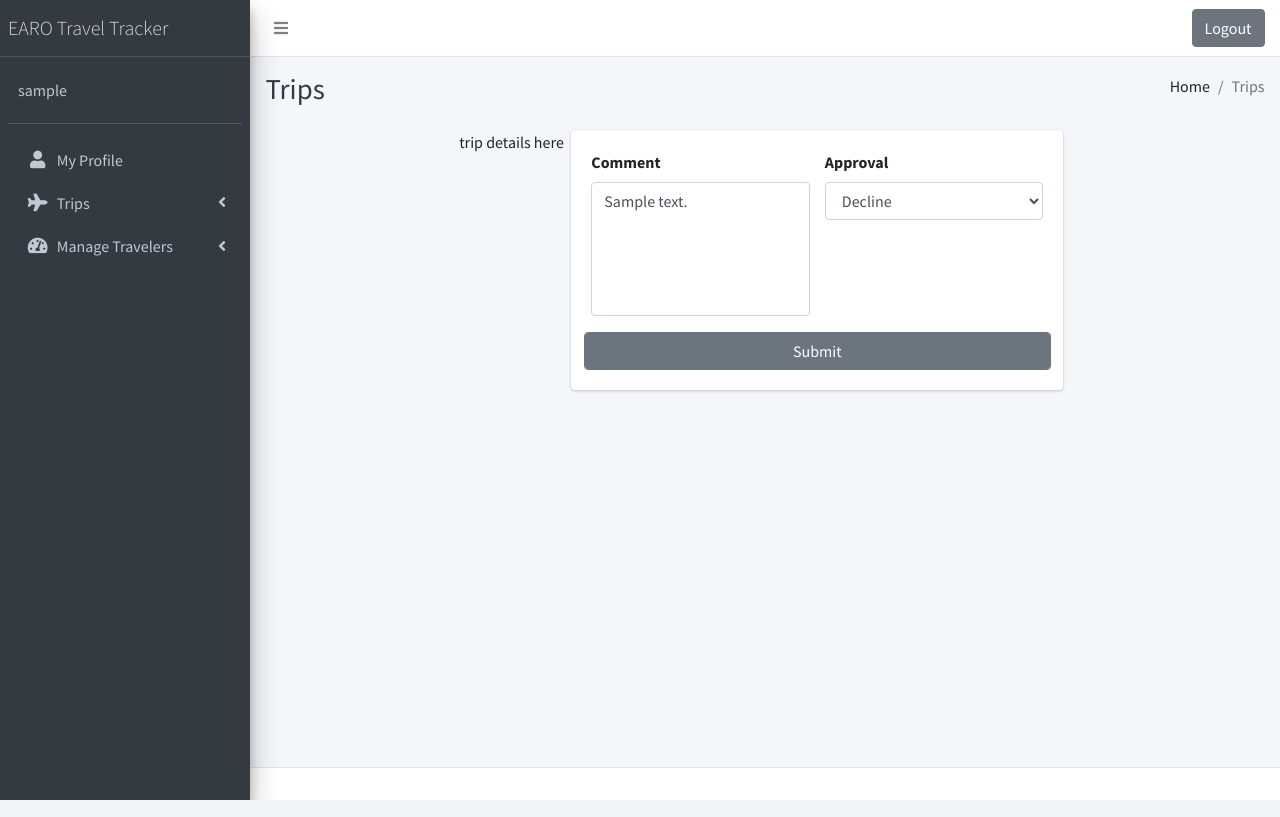
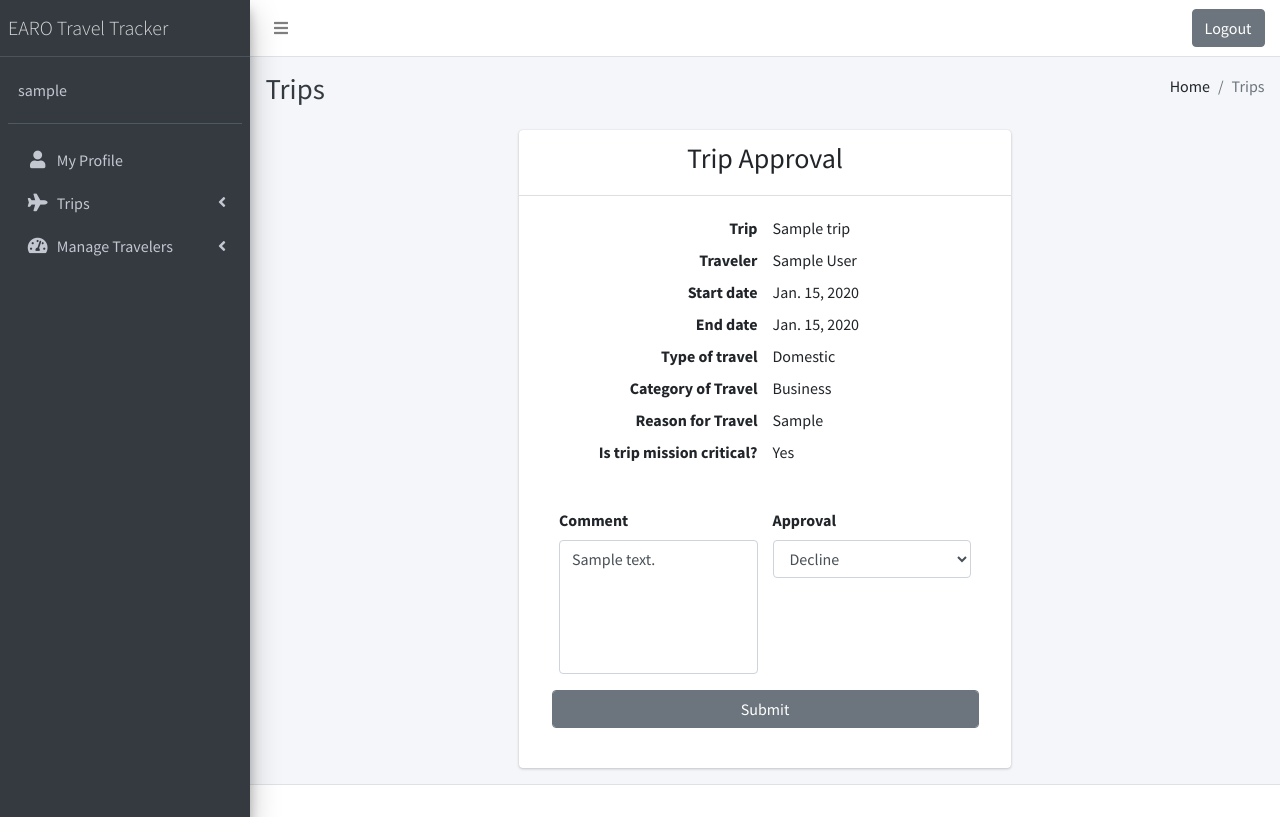
Before and after one commit to d-mwenda/earo_travel_tracker, a Django app: a page that uses backend/earo_travel_tracker/templates/render_form.html in a window 1280 px wide. Run offline with Django 3.2, Linux system fonts and the light colour scheme; a user stored in the database is signed in; tables that the repository leaves empty hold one stand-in row (values such as "Sample post"); some libraries are stand-ins or nearby versions.

Commit message:
Fixed bug on TripUtilsMixin that was throwing errors when checking if user is approver
Post save signal to listento Trips model to assign permissions to creator

Post save signal to listen to User to create traveler profile on TravelerDetails

fixed view titles on Upcoming, Ongoing and Trips awaiting approval

Allowed approver to view trip details. When approving trip details are also on the view.

Ongoing trips to filter approved trips whose date bind today's date.

```diff
--- a/backend/earo_travel_tracker/templates/render_form.html
+++ b/backend/earo_travel_tracker/templates/render_form.html
@@ -5,7 +5,7 @@
 {% endfor %}
 {% for field in form.visible_fields %}
 {% if field.errors %}
-    <div class="col-sm-12 col-md-6 col-lg-6 col-xs-6">
+    <div class="col-xs-12 col-sm-12 col-md-12 col-lg-6">
         <div class="form-group">
             <label for="{{ field.id_for_label }}">{{ field.label }}</label>
             {{ field | add_class:"form-control is-invalid" }}
@@ -16,7 +16,7 @@
 
     </div>
  {% else %}
-    <div class="col-sm-12 col-md-6 col-lg-6 col-xs-6">
+    <div class="col-xs-12 col-sm-12 col-md-12 col-lg-6">
         <div class="form-group">
             <label for="{{ field.id_for_label }}">{{ field.label }}</label>
             {{ field | add_class:"form-control" }}
--- a/backend/earo_travel_tracker/templates/trip/approve_trip.html
+++ b/backend/earo_travel_tracker/templates/trip/approve_trip.html
@@ -1,9 +1,30 @@
 {% extends "base.html" %}
 
 {% block content %}
-trip details here
 <div class="col-xs-12 col-sm-6 col-md-6 col-lg-6">
-    <div class="card card-primary">
+    <div class="card">
+        <div class="card-header text-center">
+            <h3 card-title>Trip Approval</h3>
+        </div>
+        <div class="card-primary card-body">
+            <dl class="row">
+                <dt class="col-6 text-right">Trip</dt>
+                <dd class="col-6">{{trip_approval.trip.trip_name}}</dd>
+                <dt class="col-6 text-right">Traveler</dt>
+                <dd class="col-6">{{trip_approval.trip.traveler.user_account.first_name}}&nbsp;{{trip_approval.trip.traveler.user_account.last_name}}</dd>
+                <dt class="col-6 text-right">Start date</dt>
+                <dd class="col-6">{{trip_approval.trip.start_date}}</dd>
+                <dt class="col-6 text-right">End date</dt>
+                <dd class="col-6">{{trip_approval.trip.end_date}}</dd>
+                <dt class="col-6 text-right">Type of travel</dt>
+                <dd class="col-6">{{trip_approval.trip.type_of_travel}}</dd>
+                <dt class="col-6 text-right">Category of Travel</dt>
+                <dd class="col-6">{{trip_approval.trip.category_of_travel}}</dd>
+                <dt class="col-6 text-right">Reason for Travel</dt>
+                <dd class="col-6">{{trip_approval.trip.reason_for_travel}}</dd>
+                <dt class="col-6 text-right">Is trip mission critical?</dt>
+                <dd class="col-6">{% if trip_approval.trip.is_mission_critical %} Yes {% else %} No {% endif %}</dd>
+            </dl>
             <form class="" method="POST">
                 <div class="card-body">
                     <div class="row">
@@ -14,4 +35,5 @@ trip details here
             </form>
         </div>
     </div>
+</div>
 {% endblock content %}
--- a/backend/earo_travel_tracker/traveler/__init__.py
+++ b/backend/earo_travel_tracker/traveler/__init__.py
@@ -0,0 +1 @@
+default_app_config = 'traveler.apps.TravelerConfig'
--- a/backend/earo_travel_tracker/traveler/apps.py
+++ b/backend/earo_travel_tracker/traveler/apps.py
@@ -3,3 +3,6 @@ from django.apps import AppConfig
 
 class TravelerConfig(AppConfig):
     name = 'traveler'
+
+    def ready(self):
+        import traveler.signals
--- a/backend/earo_travel_tracker/trip/__init__.py
+++ b/backend/earo_travel_tracker/trip/__init__.py
@@ -0,0 +1 @@
+default_app_config = 'trip.apps.TripConfig'
--- a/backend/earo_travel_tracker/trip/apps.py
+++ b/backend/earo_travel_tracker/trip/apps.py
@@ -1,5 +1,9 @@
 from django.apps import AppConfig
+
 
 
 class TripConfig(AppConfig):
     name = 'trip'
+
+    def ready(self):
+        import trip.signals
--- a/backend/earo_travel_tracker/trip/utils.py
+++ b/backend/earo_travel_tracker/trip/utils.py
@@ -25,13 +25,12 @@ class TripUtilsMixin:
             return self.get_success_url(trip_id)
 
 
-    def get_approver(self):
+    def get_approver(self, traveler):
         """
         Get the approver for the logged on user or return an error is the user has no
         approver set.
         """
         # TODO : user can't be their own approver.
-        traveler = self.get_object().trip.traveler
         if traveler.approver:
             print(traveler.approver)
             return traveler.approver
@@ -54,9 +53,9 @@ class TripUtilsMixin:
             #                             # TODO: make the below a get or borrow idea from form_invalid
             #     return self.get_success_url(self.request.trip_id)
 
-    def user_is_approver(self):
+    def user_is_approver(self, traveler):
         """
         Confirm that the logged on user is the approver for the request.
         """
         user = self.request.user
-        return bool(user == self.get_approver())
+        return bool(user == self.get_approver(traveler))
--- a/backend/earo_travel_tracker/trip/views.py
+++ b/backend/earo_travel_tracker/trip/views.py
@@ -5,7 +5,7 @@ from smtplib import SMTPRecipientsRefused
 from django.views.generic import CreateView, UpdateView, DetailView, DeleteView, ListView
 from django.urls import reverse_lazy
 from django.utils import timezone
-from django.contrib.auth.mixins import LoginRequiredMixin, PermissionRequiredMixin, UserPassesTestMixin
+from django.contrib.auth.mixins import LoginRequiredMixin, UserPassesTestMixin
 from django.core.exceptions import ObjectDoesNotExist
 from django.db import IntegrityError
 from django.db.models import Q
@@ -15,6 +15,8 @@ from django.conf import settings
 
 # Third party imports
 from rest_framework import viewsets
+from guardian.mixins import PermissionRequiredMixin
+from guardian.shortcuts import get_perms
 # Earo_travel_tracker imports
 from traveler.models import TravelerDetails
 from .models import (
@@ -114,12 +116,13 @@ class TripUpdateView(LoginRequiredMixin, UpdateView):
     }
 
 
-class TripDetailView(LoginRequiredMixin, PermissionRequiredMixin, TripUtilsMixin, DetailView):
+class TripDetailView(LoginRequiredMixin, UserPassesTestMixin, TripUtilsMixin, DetailView):
     """
     This class implements the details view for the Trip model.
     """
+    # TODO: check that user is approver or has perm in order to view this view
     model = Trips
-    permission_required = ('view_trips',)
+    return_403 = True
     itinerary_model = TripItinerary
     pk_url_kwarg = 'trip_id'
     context_object_name = 'trip'
@@ -131,6 +134,14 @@ class TripDetailView(LoginRequiredMixin, PermissionRequiredMixin, TripUtilsMixin
     }
     form_class = ApprovalRequestForm
     approval_status = None
+
+    def test_func(self):
+        """
+        Check that the user has permission for the instance or is an approver.
+        """
+        trip = self.get_object()
+        user = self.request.user
+        return 'view_trips' in get_perms(user, trip) or self.user_is_approver(trip.traveler)
 
     def get_context_data(self, **kwargs):
         """
@@ -230,13 +241,14 @@ class TripDetailView(LoginRequiredMixin, PermissionRequiredMixin, TripUtilsMixin
         try:
             send_mass_mail((approver_mail, requester_mail), fail_silently=False)
         except SMTPRecipientsRefused as error:
+            # TODO friendly error to user for invalid email address
             print(f"The following error was encountered when sending the emails: {error}")
 
     def form_valid(self, request, trip_id):
         """
         Make an approval request by creating an instance of TripApprval
         """
-        approver = self.get_approver()
+        approver = self.get_approver(self.object.traveler)
         if approver:
             try:
                 trip = self.model.objects.get(id=trip_id)
@@ -400,6 +412,7 @@ class ApproveTripView(LoginRequiredMixin, UserPassesTestMixin, TripUtilsMixin, U
     """
     model = TripApproval
     form_class = TripApprovalForm
+    context_object_name = 'trip_approval'
     permission_denied_message = """It seems like you lack the appropriate permissions to approve.
                                 Please contact IT for help"""
     success_url = reverse_lazy('u_list_awaiting_approval_trips')
@@ -409,8 +422,8 @@ class ApproveTripView(LoginRequiredMixin, UserPassesTestMixin, TripUtilsMixin, U
         'page_title': 'Trips'
     }
 
-    def get_test_func(self):
-        return self.user_is_approver
+    def test_func(self):
+        return self.user_is_approver(self.get_object().trip.traveler)
 
     def form_valid(self, form):
         """If the form is valid, update the Approval model and send email to requester."""
@@ -446,10 +459,11 @@ class TripApprovalListView(LoginRequiredMixin, ListView):
     template_name = 'trip/list_trips.html'
     page_title = None
 
-    def get(self, request, *args, filter_by=None, **kwargs):
+    def get(self, request, *args, **kwargs):
         """
         This method filters the queryset accordingly, depending on the url that calls the view.
         """
+        filter_by = kwargs['filter_by']
         user = request.user
         queryset = self.model.objects.filter(
             Q(trip__traveler__approver=user) |
@@ -462,7 +476,8 @@ class TripApprovalListView(LoginRequiredMixin, ListView):
             elif filter_by == "ongoing":
                 queryset = queryset.filter(
                                 trip__start_date__lte = timezone.now().date(),
-                                trip__end_date__gte = timezone.now().date()
+                                trip__end_date__gte = timezone.now().date(),
+                                trip_is_approved = True
                                 )
                 self.page_title = "Ongoing Trips"
             elif filter_by== 'awaiting_approval':
@@ -470,3 +485,8 @@ class TripApprovalListView(LoginRequiredMixin, ListView):
                 self.page_title = "Trips Awaiting Approval"
         self.queryset = queryset
         return super().get(request, *args, **kwargs)
+
+    def get_context_data(self, *args, **kwargs):
+        ctx = super().get_context_data(*args, **kwargs)
+        ctx["page_title"] = self.page_title
+        return ctx
```
Also changed, not shown: backend/earo_travel_tracker/templates/trip/list_trips.html (+5 -12 lines), backend/earo_travel_tracker/templates/trip/trip_details.html (+6 -2 lines), backend/earo_travel_tracker/traveler/signals.py (added, +30 -0 lines), backend/earo_travel_tracker/trip/signals.py (added, +23 -0 lines). Lines whose indentation alone changed are shown as unchanged.
